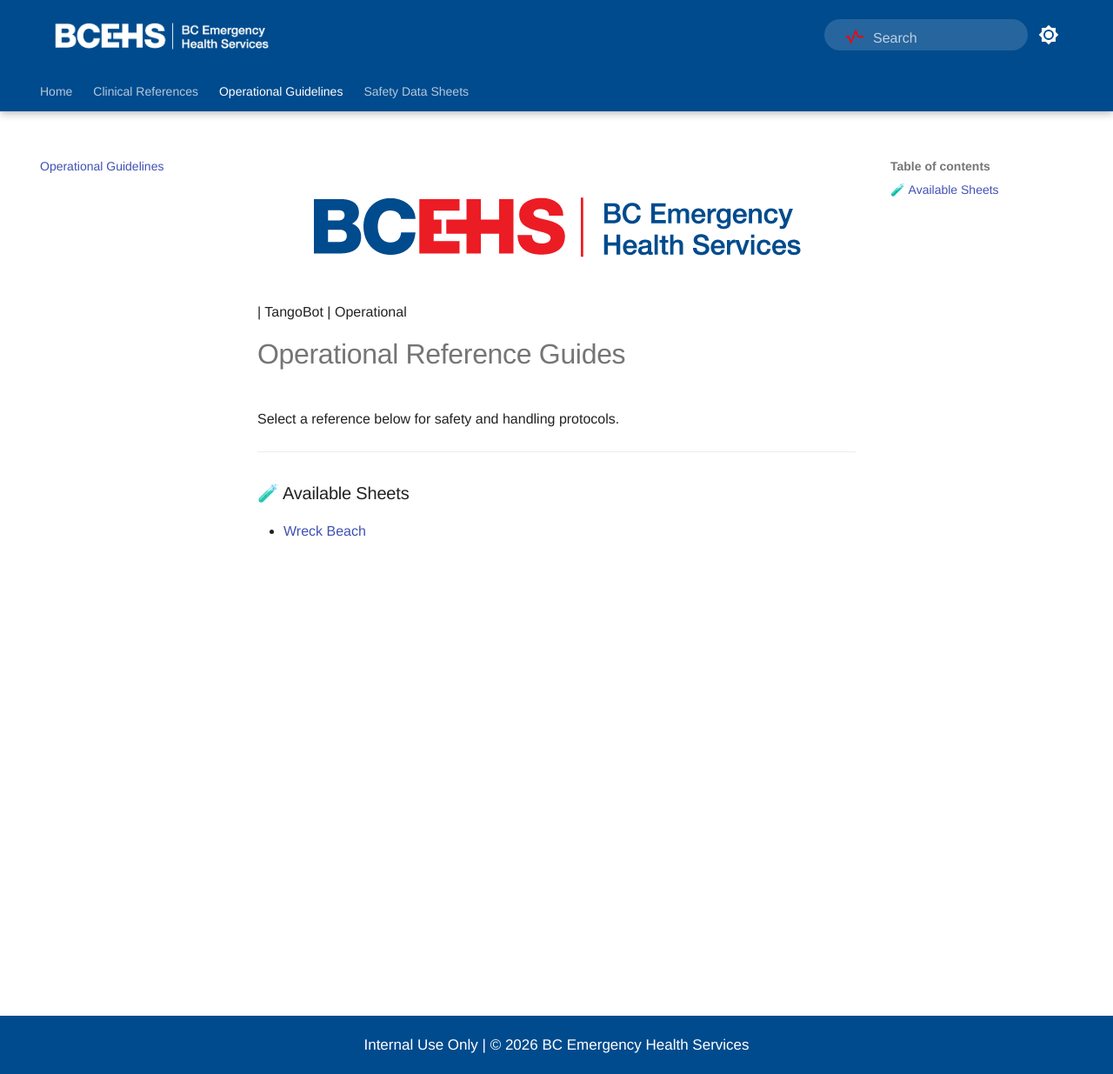
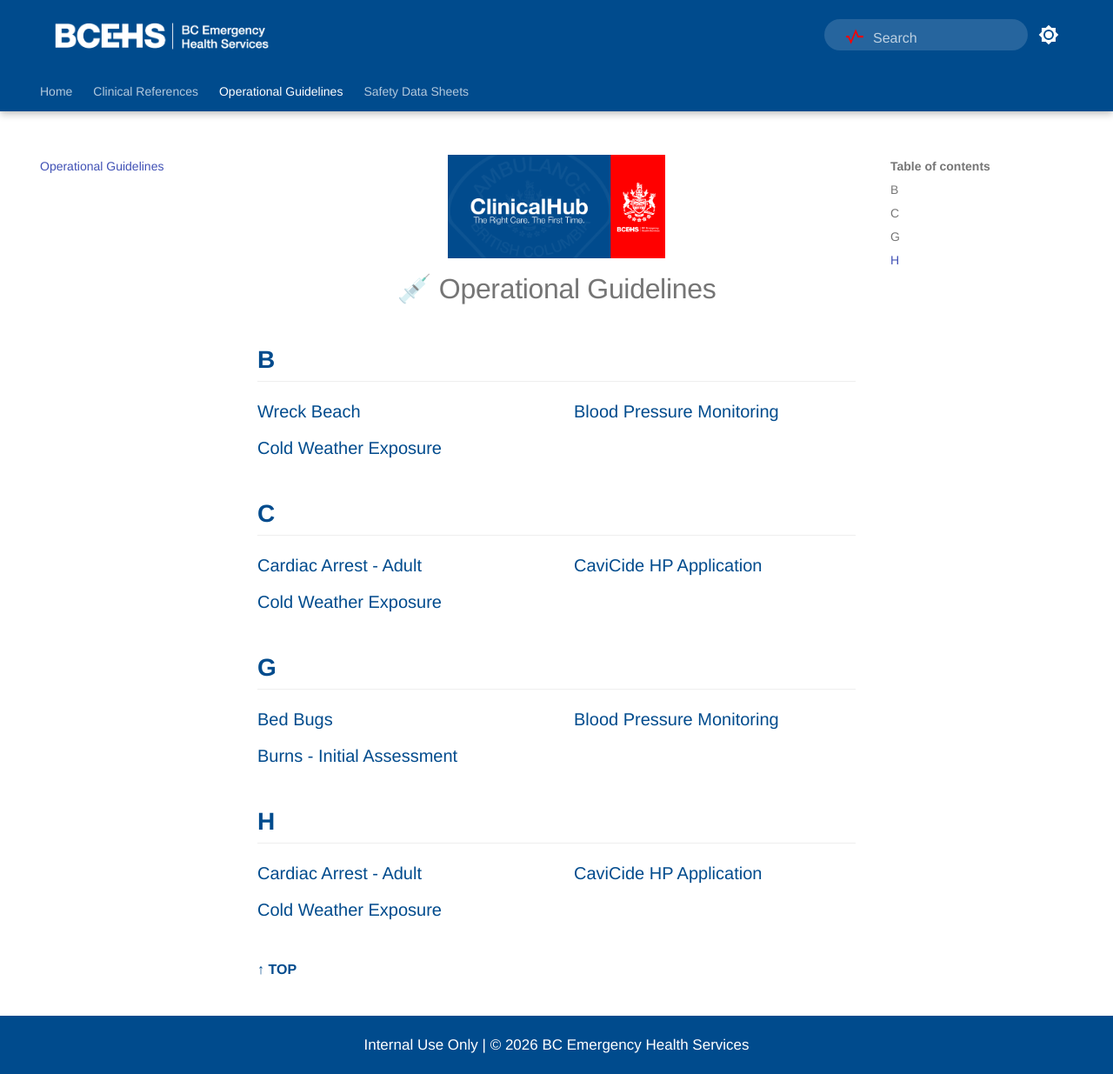
Before and after one commit to bcehsclinicalhub/TangoBot, an MkDocs documentation site: the page built from docs/operational/index.md, in a window 1280 px wide and 1235 px high. Shown: the whole window at 87% size. Built offline with MkDocs 1.6.1 and Material for MkDocs 9.7.7, drawn with Linux system fonts in a browser that asks for light colours.

```diff
--- a/docs/operational/index.md
+++ b/docs/operational/index.md
@@ -1,14 +1,34 @@
-<p align="center">
-  <img src="../assets/logo.png" class="hero-logo" />
-</p>
+<div align="center">
+  <img src="../assets/hublogo.png" class="hero-logo-small" />
+  <h1 style="margin-top: 10px;">💉 Operational Guidelines</h1>
+</div>
 
+## B
+<div class="index-grid">
+    <a href="wreck-beach-procedure/">Wreck Beach</a>
+    <a href="bp-monitoring/">Blood Pressure Monitoring</a>
+    <a href="cold-exposure/">Cold Weather Exposure</a>
+</div>
 
-\| TangoBot | Operational
+## C
+<div class="index-grid">
+    <a href="cardiac-arrest/">Cardiac Arrest - Adult</a>
+    <a href="cavicide-sds/">CaviCide HP Application</a>
+    <a href="cold-exposure/">Cold Weather Exposure</a>
+</div>
 
+## G
+<div class="index-grid">
+    <a href="bed-bugs-procedure/">Bed Bugs</a>
+    <a href="bp-monitoring/">Blood Pressure Monitoring</a>
+    <a href="burns/">Burns - Initial Assessment</a>
+</div>
 
-# Operational Reference Guides
-Select a reference below for safety and handling protocols.
+## H
+<div class="index-grid">
+    <a href="cardiac-arrest/">Cardiac Arrest - Adult</a>
+    <a href="cavicide-sds/">CaviCide HP Application</a>
+    <a href="cold-exposure/">Cold Weather Exposure</a>
+</div>
 
----
-### 🧪 Available Sheets
-* [Wreck Beach](wreck-beach-procedure.md)
+<a href="#" class="back-to-top">↑ TOP</a>
```
Also changed, not shown: docs/operational/index_old.md (added, +14 -0 lines).
